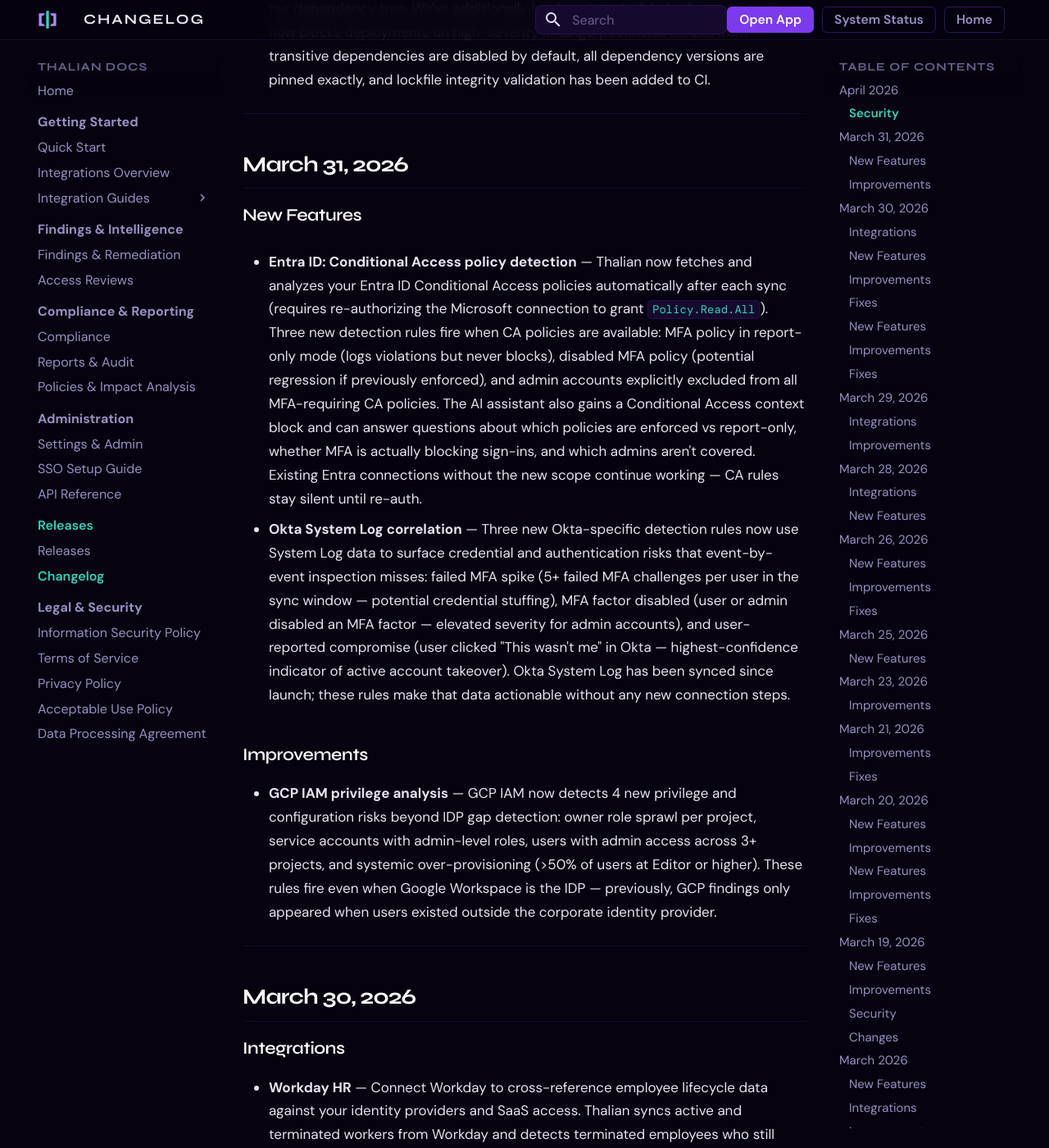
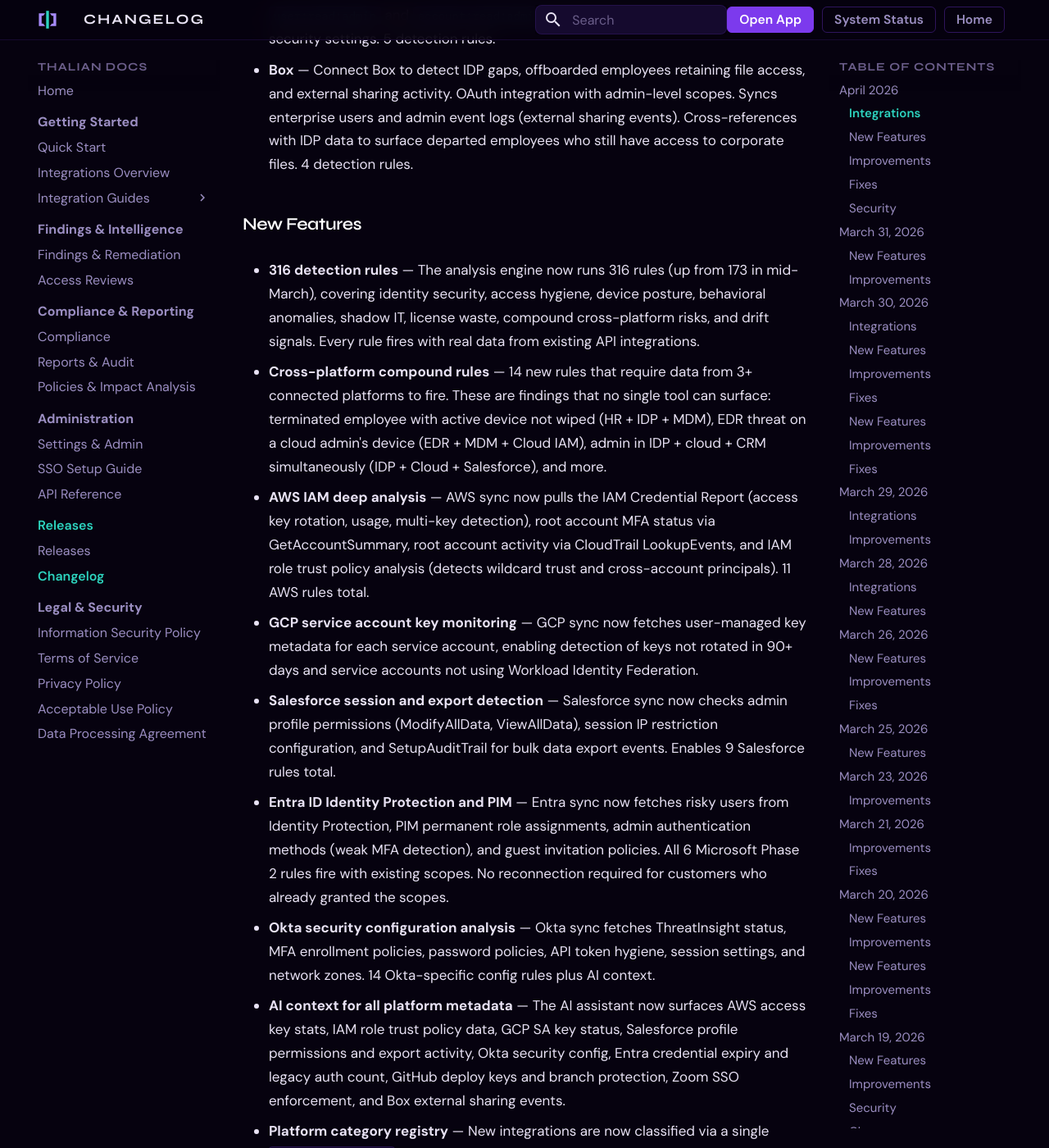
Before and after one commit to tori-mf13/thalian-docs, an MkDocs documentation site: the page built from docs/changelog.md, in a window 1280 px wide and 1400 px high, scrolled down 490 px. Shown: the whole window at 82% size. Built offline with MkDocs 1.6.1 and Material for MkDocs 9.7.7, drawn with Linux system fonts in a browser that asks for light colours; some of the changed text lies outside the part shown.

Commit message:
docs: April 2026 changelog — Zoom, Box, 316 rules, cross-platform compounds, deep sync extensions

```diff
--- a/docs/changelog.md
+++ b/docs/changelog.md
@@ -5,6 +5,50 @@ Notable changes, new features, and fixes for the Thalian platform.
 ---
 
 ## April 2026
+
+### Integrations
+
+- **Zoom** — Connect your Zoom organization to detect users and admins not in your corporate IDP, SSO enforcement gaps, offboarded employees with active Zoom accounts, and stale unused seats. Read-only OAuth integration with `user:read:admin` and `account:read:admin` scopes. Syncs users, roles, and account security settings. 5 detection rules.
+
+- **Box** — Connect Box to detect IDP gaps, offboarded employees retaining file access, and external sharing activity. OAuth integration with admin-level scopes. Syncs enterprise users and admin event logs (external sharing events). Cross-references with IDP data to surface departed employees who still have access to corporate files. 4 detection rules.
+
+### New Features
+
+- **316 detection rules** — The analysis engine now runs 316 rules (up from 173 in mid-March), covering identity security, access hygiene, device posture, behavioral anomalies, shadow IT, license waste, compound cross-platform risks, and drift signals. Every rule fires with real data from existing API integrations.
+
+- **Cross-platform compound rules** — 14 new rules that require data from 3+ connected platforms to fire. These are findings that no single tool can surface: terminated employee with active device not wiped (HR + IDP + MDM), EDR threat on a cloud admin's device (EDR + MDM + Cloud IAM), admin in IDP + cloud + CRM simultaneously (IDP + Cloud + Salesforce), and more.
+
+- **AWS IAM deep analysis** — AWS sync now pulls the IAM Credential Report (access key rotation, usage, multi-key detection), root account MFA status via GetAccountSummary, root account activity via CloudTrail LookupEvents, and IAM role trust policy analysis (detects wildcard trust and cross-account principals). 11 AWS rules total.
+
+- **GCP service account key monitoring** — GCP sync now fetches user-managed key metadata for each service account, enabling detection of keys not rotated in 90+ days and service accounts not using Workload Identity Federation.
+
+- **Salesforce session and export detection** — Salesforce sync now checks admin profile permissions (ModifyAllData, ViewAllData), session IP restriction configuration, and SetupAuditTrail for bulk data export events. Enables 9 Salesforce rules total.
+
+- **Entra ID Identity Protection and PIM** — Entra sync now fetches risky users from Identity Protection, PIM permanent role assignments, admin authentication methods (weak MFA detection), and guest invitation policies. All 6 Microsoft Phase 2 rules fire with existing scopes. No reconnection required for customers who already granted the scopes.
+
+- **Okta security configuration analysis** — Okta sync fetches ThreatInsight status, MFA enrollment policies, password policies, API token hygiene, session settings, and network zones. 14 Okta-specific config rules plus AI context.
+
+- **AI context for all platform metadata** — The AI assistant now surfaces AWS access key stats, IAM role trust policy data, GCP SA key status, Salesforce profile permissions and export activity, Okta security config, Entra credential expiry and legacy auth count, GitHub deploy keys and branch protection, Zoom SSO enforcement, and Box external sharing events.
+
+- **Platform category registry** — New integrations are now classified via a single `PLATFORM_CATEGORY` map in the rule engine. Adding a new IDP, HR, MDM, or EDR platform is a one-line change that automatically propagates to all 300+ rules. No more maintaining 130+ duplicate platform lists across individual rules.
+
+### Improvements
+
+- **Remediation action buttons** — Finding detail panels now show actionable buttons (suspend, revoke, create ticket, etc.) across all finding types. Previously, some finding types only showed a text recommendation with no buttons. Safe actions auto-execute; risky actions queue for approval.
+
+- **Application sanctions** — The Applications page now has sanction, block, and revert buttons directly on application rows for faster policy enforcement.
+
+- **Finding deduplication** — Findings that have been actioned (dismissed, snoozed, resolved) are no longer re-created on the next analysis run. Previously, dismissing a finding and re-running analysis would surface it again.
+
+- **AI remediation prompt tuning** — The AI remediation planner now generates more direct, actionable plans and filters out service account targets that can't be meaningfully remediated.
+
+### Fixes
+
+- **Findings suppression** — Actioned and dismissed findings are now properly excluded from re-creation during analysis, preventing duplicate findings after remediation.
+- **Remediation denied actions** — Actions that were denied by an approver no longer resurface in the remediation queue.
+- **Reports sparklines** — Posture trend sparklines are now correctly constrained and show accurate drift projections.
+- **Integration removal cleanup** — Removing an integration now properly anonymizes associated findings (PII redacted) while preserving them for audit trail.
+- **Light mode readability** — Teal text elements are now darker for better readability on white backgrounds.
 
 ### Security
 
```
